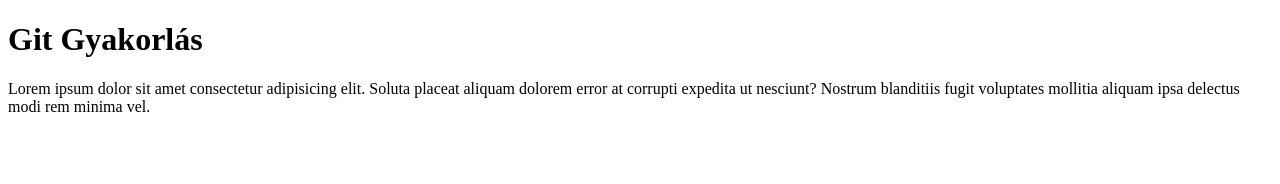
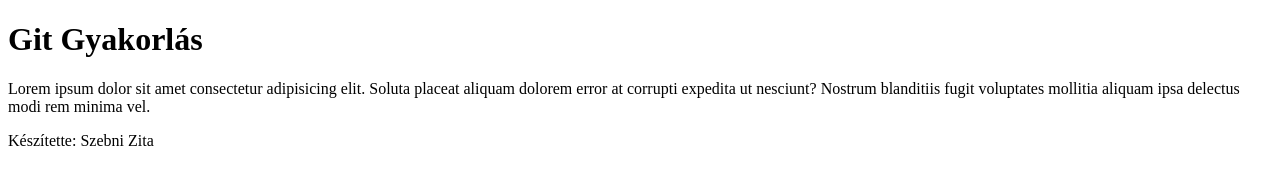
Before and after one commit to Zizu70/H-zi----Git-gyakorl-s, a plain HTML site: page index.html in a window 1280 px wide. Drawn offline with Linux system fonts and the light colour scheme.

Commit message:
Lábléc készítése

```diff
--- a/index.html
+++ b/index.html
@@ -12,5 +12,9 @@
         <p>Lorem ipsum dolor sit amet consectetur adipisicing elit. Soluta placeat aliquam dolorem error at corrupti expedita ut nesciunt? Nostrum blanditiis fugit voluptates mollitia aliquam ipsa delectus modi rem minima vel.</p>
     </main>
 
+    <footer>
+        <p>Készítette: Szebni Zita</p>
+    </footer>
+
 </body>
 </html>
```
